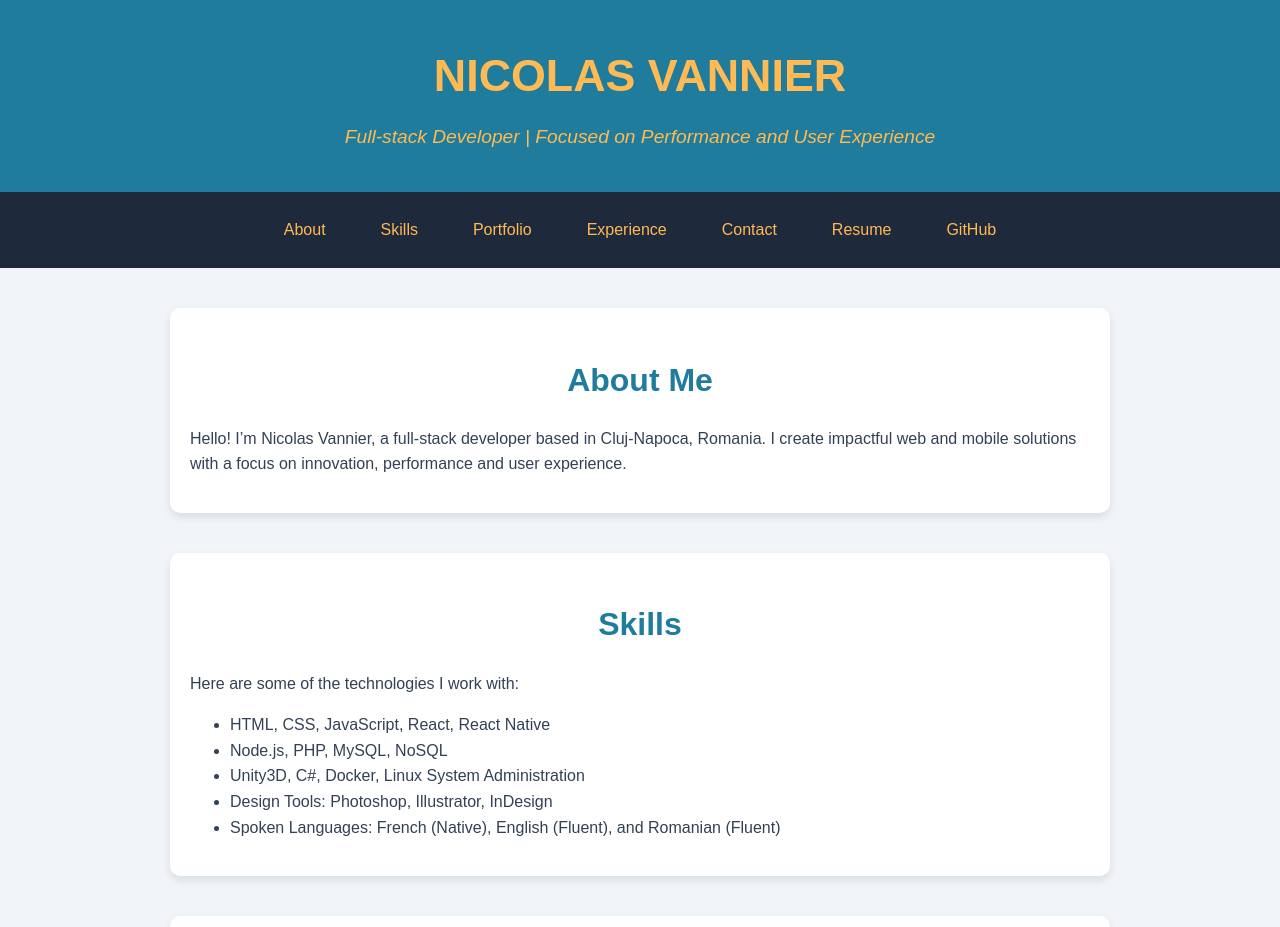
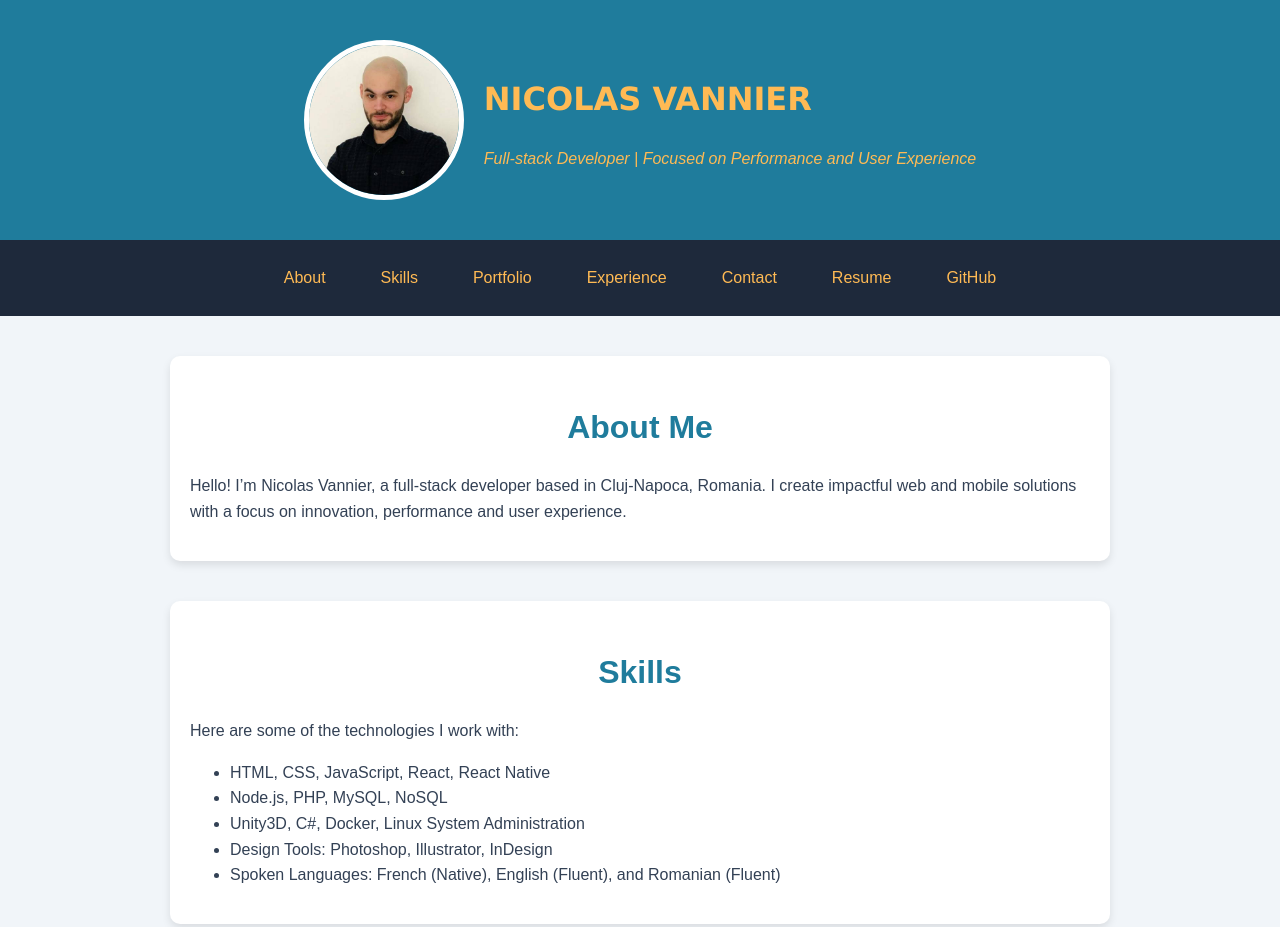
Before and after one commit to Nayael/nayael.github.io, a plain HTML site: page index.html in a window 1280 px wide. Shown: the top 927 px of the page. Drawn offline with Linux system fonts and the light colour scheme.

Commit message:
update: add image to header

```diff
--- a/index.html
+++ b/index.html
@@ -20,6 +20,7 @@
         opacity: 0;
         transform: translateY(20px);
       }
+
       to {
         opacity: 1;
         transform: translateY(0);
@@ -31,6 +32,7 @@
         transform: translateX(-20px);
         opacity: 0;
       }
+
       to {
         transform: translateX(0);
         opacity: 1;
@@ -42,9 +44,34 @@
         max-height: 0;
         opacity: 0;
       }
+
       to {
         max-height: 500px;
         opacity: 1;
+      }
+    }
+
+    @keyframes fadeInScale {
+      from {
+        opacity: 0;
+        transform: scale(0.8);
+      }
+
+      to {
+        opacity: 1;
+        transform: scale(1);
+      }
+    }
+
+    @keyframes slideLeftFadeIn {
+      from {
+        opacity: 0;
+        transform: translateX(20px);
+      }
+
+      to {
+        opacity: 1;
+        transform: translateX(0);
       }
     }
 
@@ -64,20 +91,45 @@
     header {
       background: var(--primary-color);
       color: var(--light-text);
-      text-align: center;
       padding: 40px 20px;
       position: relative;
       z-index: 1;
     }
 
+    /* Header Content Layout */
+    .header-content {
+      display: flex;
+      align-items: center;
+      justify-content: center;
+      flex-wrap: wrap;
+      gap: 20px;
+    }
+
+    /* Profile Picture Styles */
+    .profile-picture {
+      width: 150px;
+      height: 150px;
+      border-radius: 50%;
+      border: 5px solid white;
+      object-fit: cover;
+      animation: fadeInScale 0.35s ease-in-out;
+    }
+
+    /* Header Text Animation */
+    header h1,
+    header p {
+      opacity: 0;
+      transform: translateY(20px);
+      animation: slideLeftFadeIn 0.35s ease-in-out forwards;
+    }
+
     header h1 {
-      font-size: 2.8em;
-      margin: 0;
+      font-family: Verdana, Geneva, Tahoma, sans-serif;
+      animation-delay: 0.2s;
     }
 
     header p {
-      font-size: 1.2em;
-      margin: 10px 0 0;
+      animation-delay: 0.4s;
     }
 
     nav {
@@ -241,6 +293,7 @@
 
       header {
         padding: 20px;
+        text-align: center;
       }
 
       header h1 {
@@ -261,8 +314,13 @@
 
 <body>
   <header>
-    <h1>NICOLAS VANNIER</h1>
-    <p><em>Full-stack Developer | Focused on Performance and User Experience</em></p>
+    <div class="header-content">
+      <img src="assets/imgs/avatar.jpg" alt="Your Profile Picture" class="profile-picture">
+      <div>
+        <h1>NICOLAS VANNIER</h1>
+        <p><em>Full-stack Developer | Focused on Performance and User Experience</em></p>
+      </div>
+    </div>
   </header>
 
   <nav>
```
Also changed, not shown: assets/imgs/avatar.jpg (added).
